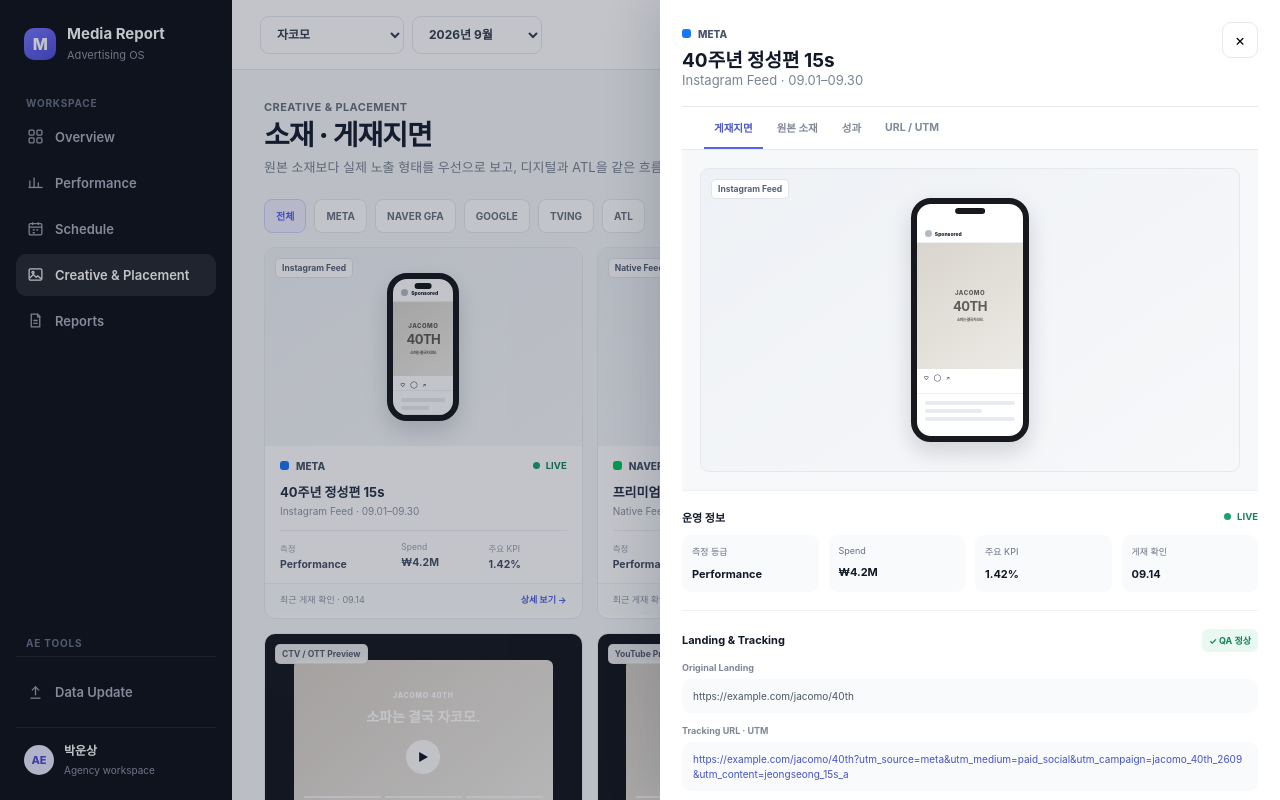
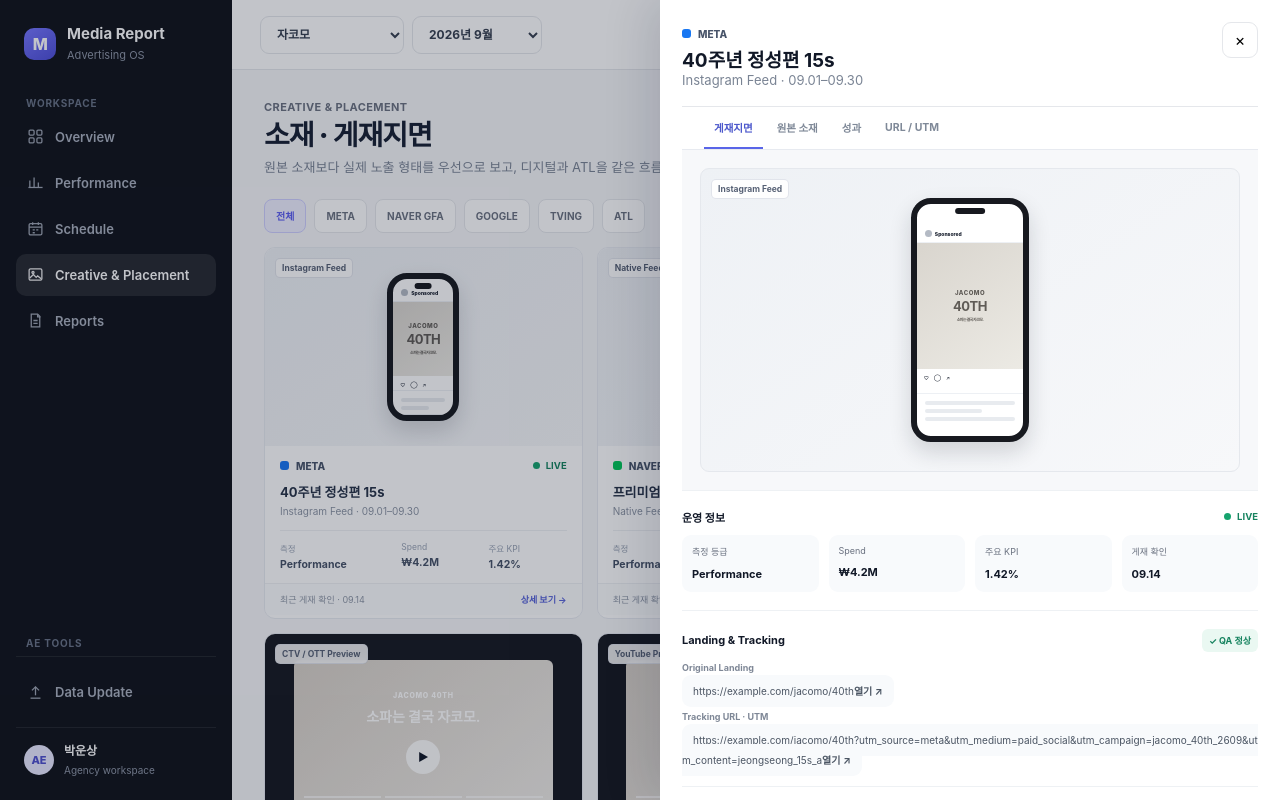
Before and after one commit to unz1020/Media-report_kor, a Next.js app: page /creative in a window 1280 px wide. Both pictures are taken after a click on the element 423 px from the left and 432 px from the top of the page. Shown: the top 800 px of the page. Built offline with nearby package versions, Linux system fonts and the light colour scheme.

Commit message:
ui: make landing and tracking URLs clickable

```diff
--- a/components/creative-gallery.tsx
+++ b/components/creative-gallery.tsx
@@ -19,6 +19,11 @@ function Preview({ item, large = false }: { item: Creative; large?: boolean }) {
 function ChannelTag({ item }: { item: Creative }) {
   const cls = item.channel === "META" ? "meta" : item.channel.includes("NAVER") ? "naver" : item.channel === "GOOGLE" ? "google" : item.channel === "TVING" ? "tving" : "atl";
   return <span className="channel-tag"><i className={`platform-dot ${cls}`}/>{item.channel}</span>;
+}
+
+function UrlLink({ url }: { url: string }) {
+  if (!url || url === "-") return <div className="url-box url-empty">연결 URL 없음</div>;
+  return <a className="url-box url-link" href={url} target="_blank" rel="noreferrer"><span>{url}</span><b>열기 ↗</b></a>;
 }
 
 export function CreativeGallery() {
@@ -54,7 +59,7 @@ export function CreativeGallery() {
       <div className="drawer-tabs"><button className="active">게재지면</button><button>원본 소재</button><button>성과</button><button>URL / UTM</button></div>
       <div className="drawer-section placement-hero"><Preview item={selected} large/></div>
       <div className="drawer-section"><div className="detail-section-head"><h4>운영 정보</h4><span className="operation-state live"><i/>LIVE</span></div><div className="detail-grid refined-detail-grid"><div className="detail-box"><span>측정 등급</span><strong>{selected.measurement}</strong></div><div className="detail-box"><span>Spend</span><strong>{selected.spend}</strong></div><div className="detail-box"><span>주요 KPI</span><strong>{selected.ctr}</strong></div><div className="detail-box"><span>게재 확인</span><strong>09.14</strong></div></div></div>
-      <div className="drawer-section"><div className="detail-section-head"><h4>Landing & Tracking</h4><span className="url-status">✓ QA 정상</span></div><label className="url-label">Original Landing</label><div className="url-box">{selected.landing}</div><label className="url-label second">Tracking URL · UTM</label><div className="url-box tracking-url">{selected.tracking}</div></div>
+      <div className="drawer-section"><div className="detail-section-head"><h4>Landing & Tracking</h4><span className="url-status">✓ QA 정상</span></div><label className="url-label">Original Landing</label><UrlLink url={selected.landing}/><label className="url-label second">Tracking URL · UTM</label><UrlLink url={selected.tracking}/></div>
       <div className="drawer-section"><div className="detail-section-head"><h4>게재 증빙</h4><button className="text-button">보고서 열기 →</button></div><div className="proof-row"><div className="proof-thumb">09.14</div><div><strong>최근 게재 확인 완료</strong><p>게재보고서 / 실제 노출 캡처 연결</p></div><span className="operation-state live"><i/>확인</span></div></div>
     </aside></div>}
   </>;
```
